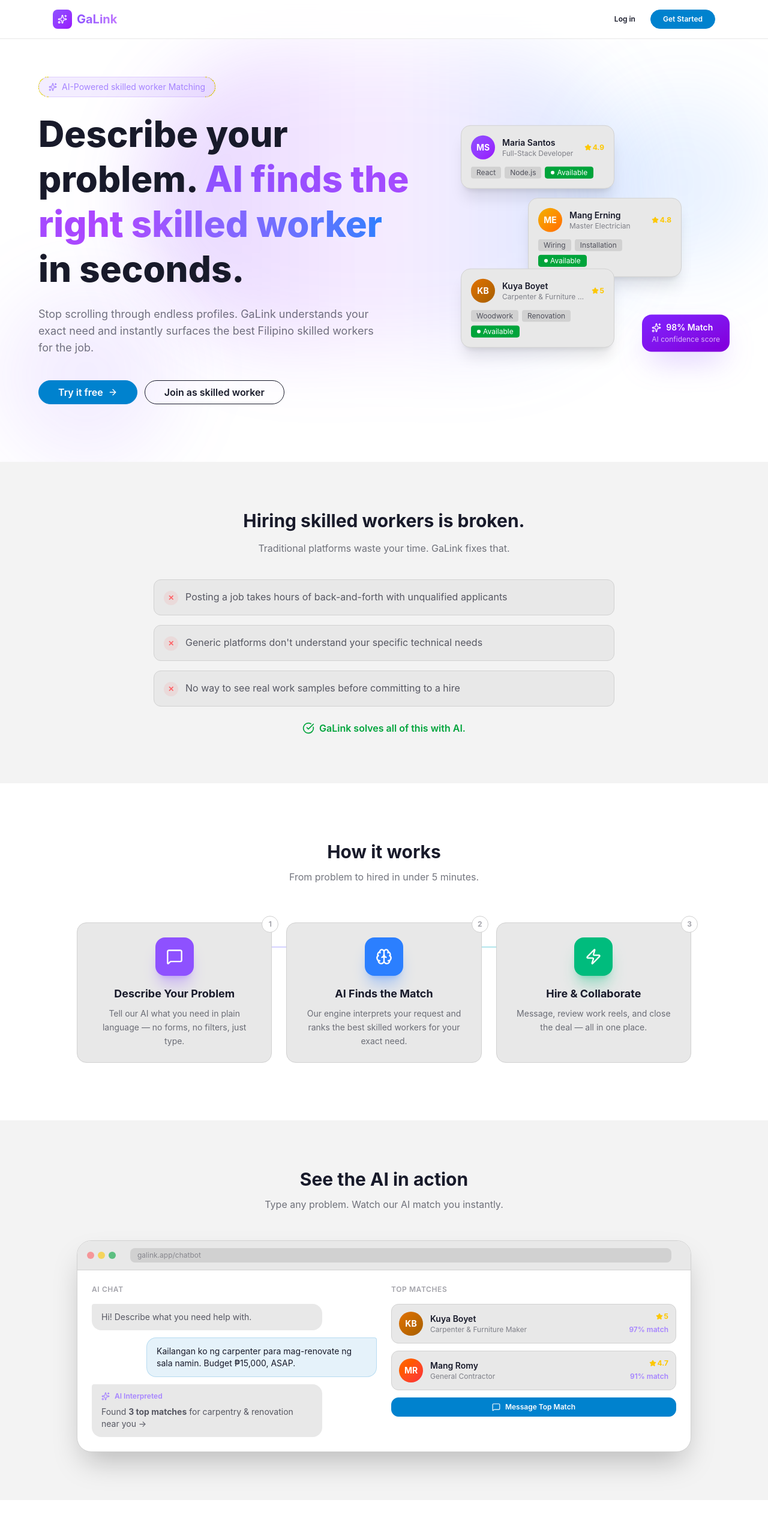
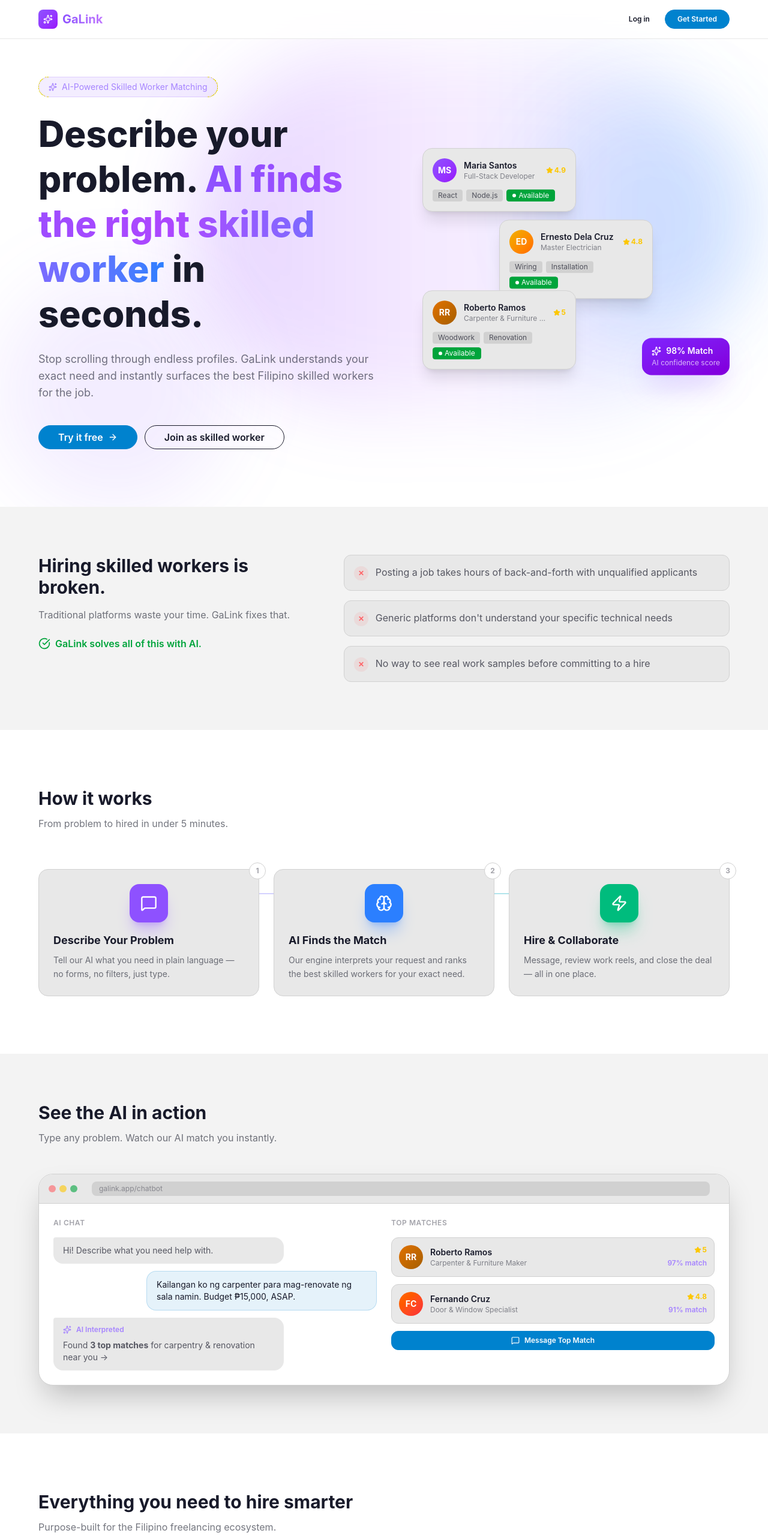
Before and after one commit to Em411010/GaLink, a React (Vite) app in the folder web/: page / in a window 1280 px wide. Shown: the top 2566 px of the page at 60% size. Built offline with nearby package versions, Linux system fonts and the light colour scheme; no server answers.

Commit message:
feat: update landing page content and layout for improved user experience

```diff
--- a/web/src/pages/LandingPage.jsx
+++ b/web/src/pages/LandingPage.jsx
@@ -22,37 +22,37 @@
     color: "from-violet-500 to-purple-600",
   },
   {
-    name: "Mang Erning",
+    name: "Ernesto Dela Cruz",
     role: "Master Electrician",
     rating: 4.8,
     skills: ["Wiring", "Installation"],
-    avatar: "ME",
+    avatar: "ED",
     color: "from-yellow-500 to-orange-500",
   },
   {
-    name: "Kuya Boyet",
+    name: "Roberto Ramos",
     role: "Carpenter & Furniture Maker",
     rating: 5.0,
     skills: ["Woodwork", "Renovation"],
-    avatar: "KB",
+    avatar: "RR",
     color: "from-amber-600 to-yellow-700",
   },
 ];
 
 const demoMatches = [
   {
-    name: "Kuya Boyet",
+    name: "Roberto Ramos",
     role: "Carpenter & Furniture Maker",
     rating: 5.0,
-    avatar: "KB",
+    avatar: "RR",
     color: "from-amber-600 to-yellow-700",
     match: 97,
   },
   {
-    name: "Mang Romy",
-    role: "General Contractor",
-    rating: 4.7,
-    avatar: "MR",
+    name: "Fernando Cruz",
+    role: "Door & Window Specialist",
+    rating: 4.8,
+    avatar: "FC",
     color: "from-orange-500 to-red-500",
     match: 91,
   },
@@ -117,7 +117,7 @@
 
       {/* ── Navbar ───────────────────────────────────────────────── */}
       <nav className="fixed top-0 w-full z-50 backdrop-blur-md bg-base-100/80 border-b border-base-200">
-        <div className="max-w-6xl mx-auto px-6 h-16 flex items-center justify-between">
+        <div className="w-full px-8 lg:px-16 h-16 flex items-center justify-between">
           <div className="flex items-center gap-2">
             <div className="w-8 h-8 rounded-lg bg-gradient-to-br from-violet-500 to-purple-600 flex items-center justify-center">
               <Sparkles className="w-4 h-4 text-white" />
@@ -136,23 +136,23 @@
       </nav>
 
       {/* ── Hero ─────────────────────────────────────────────────── */}
-      <section className="relative pt-32 pb-24 px-6 overflow-hidden">
+      <section className="relative pt-32 pb-24 overflow-hidden">
         {/* Background blobs */}
-        <div className="absolute top-20 left-1/2 -translate-x-1/2 w-[800px] h-[500px] bg-gradient-to-r from-violet-600/20 via-purple-500/10 to-blue-500/20 rounded-full blur-3xl pointer-events-none" />
-        <div className="absolute top-40 right-0 w-72 h-72 bg-blue-500/10 rounded-full blur-3xl pointer-events-none" />
-        <div className="absolute bottom-0 left-0 w-72 h-72 bg-violet-500/10 rounded-full blur-3xl pointer-events-none" />
+        <div className="absolute top-20 left-1/4 w-[900px] h-[600px] bg-gradient-to-r from-violet-600/20 via-purple-500/10 to-blue-500/20 rounded-full blur-3xl pointer-events-none" />
+        <div className="absolute top-40 right-0 w-96 h-96 bg-blue-500/10 rounded-full blur-3xl pointer-events-none" />
+        <div className="absolute bottom-0 left-0 w-96 h-96 bg-violet-500/10 rounded-full blur-3xl pointer-events-none" />
 
-        <div className="max-w-6xl mx-auto relative">
-          <div className="flex flex-col lg:flex-row items-center gap-16">
+        <div className="w-full px-8 lg:px-16 relative">
+          <div className="flex flex-col lg:flex-row items-center gap-12 lg:gap-20">
 
             {/* Left: Text */}
-            <div className="flex-1 text-center lg:text-left">
+            <div className="flex-1 text-left">
               <div className="inline-flex items-center gap-2 bg-violet-500/10 border border-violet-500/20 text-violet-400 text-sm px-4 py-1.5 rounded-full mb-6">
                 <Sparkles className="w-3.5 h-3.5" />
-                AI-Powered skilled worker Matching
+                AI-Powered Skilled Worker Matching
               </div>
 
-              <h1 className="text-5xl lg:text-6xl font-extrabold leading-tight mb-6">
+              <h1 className="text-4xl sm:text-5xl xl:text-6xl font-extrabold leading-tight mb-6">
                 Describe your problem.{" "}
                 <span className="bg-gradient-to-r from-violet-500 via-purple-500 to-blue-500 bg-clip-text text-transparent">
                   AI finds the right skilled worker
@@ -160,12 +160,12 @@
                 in seconds.
               </h1>
 
-              <p className="text-lg text-base-content/60 mb-10 max-w-xl mx-auto lg:mx-0">
+              <p className="text-lg text-base-content/60 mb-10 max-w-2xl">
                 Stop scrolling through endless profiles. GaLink understands your exact need
                 and instantly surfaces the best Filipino skilled workers for the job.
               </p>
 
-              <div className="flex flex-col sm:flex-row gap-3 justify-center lg:justify-start">
+              <div className="flex flex-col sm:flex-row gap-3">
                 <Link
                   to="/register"
                   className="btn btn-primary rounded-full px-8 gap-2 text-base"
@@ -182,7 +182,7 @@
             </div>
 
             {/* Right: Floating skilled worker cards */}
-            <div className="flex-1 relative h-96 w-full max-w-md mx-auto lg:mx-0">
+            <div className="flex-1 relative h-96 w-full max-w-lg">
               {floatingCards.map((card, i) => (
                 <div
                   key={i}
@@ -236,13 +236,20 @@
       </section>
 
       {/* ── Problem ──────────────────────────────────────────────── */}
-      <section className="py-20 px-6 bg-base-200/50">
-        <div className="max-w-3xl mx-auto text-center">
+      <section className="py-20 bg-base-200/50">
+        <div className="w-full px-8 lg:px-16">
+          <div className="flex flex-col lg:flex-row gap-12 lg:gap-20 items-start">
+            <div className="lg:w-2/5">
               <h2 className="text-3xl font-bold mb-4">Hiring skilled workers is broken.</h2>
-          <p className="text-base-content/60 mb-10">
+              <p className="text-base-content/60 mb-6">
                 Traditional platforms waste your time. GaLink fixes that.
               </p>
-          <div className="flex flex-col gap-4 text-left">
+              <div className="flex items-center gap-2 text-success font-semibold">
+                <CheckCircle className="w-5 h-5" />
+                GaLink solves all of this with AI.
+              </div>
+            </div>
+            <div className="lg:w-3/5 flex flex-col gap-4">
               {problems.map((p, i) => (
                 <div key={i} className="flex items-start gap-3 bg-base-200 border border-base-300 rounded-xl p-4">
                   <div className="w-6 h-6 rounded-full bg-error/10 flex items-center justify-center flex-shrink-0 mt-0.5">
@@ -252,17 +259,14 @@
                 </div>
               ))}
             </div>
-          <div className="mt-6 flex items-center justify-center gap-2 text-success font-semibold">
-            <CheckCircle className="w-5 h-5" />
-            GaLink solves all of this with AI.
           </div>
         </div>
       </section>
 
       {/* ── How It Works ─────────────────────────────────────────── */}
-      <section className="py-24 px-6">
-        <div className="max-w-5xl mx-auto">
-          <div className="text-center mb-16">
+      <section className="py-24">
+        <div className="w-full px-8 lg:px-16">
+          <div className="mb-16">
             <h2 className="text-3xl font-bold mb-3">How it works</h2>
             <p className="text-base-content/60">From problem to hired in under 5 minutes.</p>
           </div>
@@ -279,8 +283,8 @@
                 <div className="absolute -top-3 -right-3 w-7 h-7 rounded-full bg-base-100 border border-base-300 flex items-center justify-center text-xs font-bold text-base-content/40">
                   {i + 1}
                 </div>
-                <h3 className="font-bold text-lg mb-2">{step.title}</h3>
-                <p className="text-base-content/60 text-sm leading-relaxed">{step.desc}</p>
+                <h3 className="font-bold text-lg mb-2 text-left">{step.title}</h3>
+                <p className="text-base-content/60 text-sm leading-relaxed text-left">{step.desc}</p>
               </div>
             ))}
           </div>
@@ -288,9 +292,9 @@
       </section>
 
       {/* ── Demo Teaser ──────────────────────────────────────────── */}
-      <section className="py-20 px-6 bg-base-200/50">
-        <div className="max-w-5xl mx-auto">
-          <div className="text-center mb-12">
+      <section className="py-20 bg-base-200/50">
+        <div className="w-full px-8 lg:px-16">
+          <div className="mb-12">
             <h2 className="text-3xl font-bold mb-3">See the AI in action</h2>
             <p className="text-base-content/60">Type any problem. Watch our AI match you instantly.</p>
           </div>
@@ -361,14 +365,14 @@
       </section>
 
       {/* ── Features ─────────────────────────────────────────────── */}
-      <section className="py-24 px-6">
-        <div className="max-w-5xl mx-auto">
-          <div className="text-center mb-16">
+      <section className="py-24">
+        <div className="w-full px-8 lg:px-16">
+          <div className="mb-16">
             <h2 className="text-3xl font-bold mb-3">Everything you need to hire smarter</h2>
             <p className="text-base-content/60">Purpose-built for the Filipino freelancing ecosystem.</p>
           </div>
 
-          <div className="grid sm:grid-cols-2 gap-5">
+          <div className="grid sm:grid-cols-2 lg:grid-cols-4 gap-5">
             {features.map((f, i) => (
               <div key={i} className="group bg-base-200 border border-base-300 rounded-2xl p-6 hover:border-primary/30 hover:bg-base-200/80 transition-all hover:-translate-y-0.5">
                 <div className="w-12 h-12 bg-base-300 rounded-xl flex items-center justify-center mb-4 group-hover:scale-110 transition-transform">
@@ -383,13 +387,14 @@
       </section>
 
       {/* ── Bottom CTA ───────────────────────────────────────────── */}
-      <section className="py-24 px-6">
-        <div className="max-w-3xl mx-auto">
-          <div className="relative bg-gradient-to-br from-violet-600 via-purple-600 to-blue-600 rounded-3xl p-12 text-center overflow-hidden">
+      <section className="py-24 px-8 lg:px-16">
+        <div className="w-full">
+          <div className="relative bg-gradient-to-br from-violet-600 via-purple-600 to-blue-600 rounded-3xl p-12 overflow-hidden">
             <div className="absolute inset-0 bg-[radial-gradient(circle_at_30%_20%,rgba(255,255,255,0.1),transparent_50%)]" />
             <div className="absolute inset-0 bg-[radial-gradient(circle_at_70%_80%,rgba(255,255,255,0.05),transparent_50%)]" />
 
-            <div className="relative">
+            <div className="relative flex flex-col lg:flex-row items-start lg:items-center gap-8">
+              <div className="flex-1">
                 <div className="inline-flex items-center gap-2 bg-white/10 text-white/80 text-sm px-4 py-1.5 rounded-full mb-6">
                   <Users className="w-3.5 h-3.5" />
                   Join today — it's free
@@ -397,10 +402,11 @@
                 <h2 className="text-4xl font-extrabold text-white mb-4">
                   Ready to find your perfect skilled worker?
                 </h2>
-              <p className="text-white/70 mb-8 text-lg">
+                <p className="text-white/70 text-lg">
                   Stop wasting time. Let AI do the matching.
                 </p>
-              <div className="flex flex-col sm:flex-row gap-3 justify-center">
+              </div>
+              <div className="flex flex-col sm:flex-row gap-3 flex-shrink-0">
                 <Link
                   to="/register"
                   className="btn bg-white text-violet-700 hover:bg-white/90 rounded-full px-8 gap-2 border-0 text-base font-bold"
@@ -420,8 +426,8 @@
       </section>
 
       {/* ── Footer ───────────────────────────────────────────────── */}
-      <footer className="border-t border-base-200 py-8 px-6">
-        <div className="max-w-6xl mx-auto flex flex-col sm:flex-row items-center justify-between gap-4">
+      <footer className="border-t border-base-200 py-8">
+        <div className="w-full px-8 lg:px-16 flex flex-col sm:flex-row items-center justify-between gap-4">
           <div className="flex items-center gap-2">
             <div className="w-6 h-6 rounded-md bg-gradient-to-br from-violet-500 to-purple-600 flex items-center justify-center">
               <Sparkles className="w-3 h-3 text-white" />
```
Lines whose indentation alone changed are shown as unchanged.
